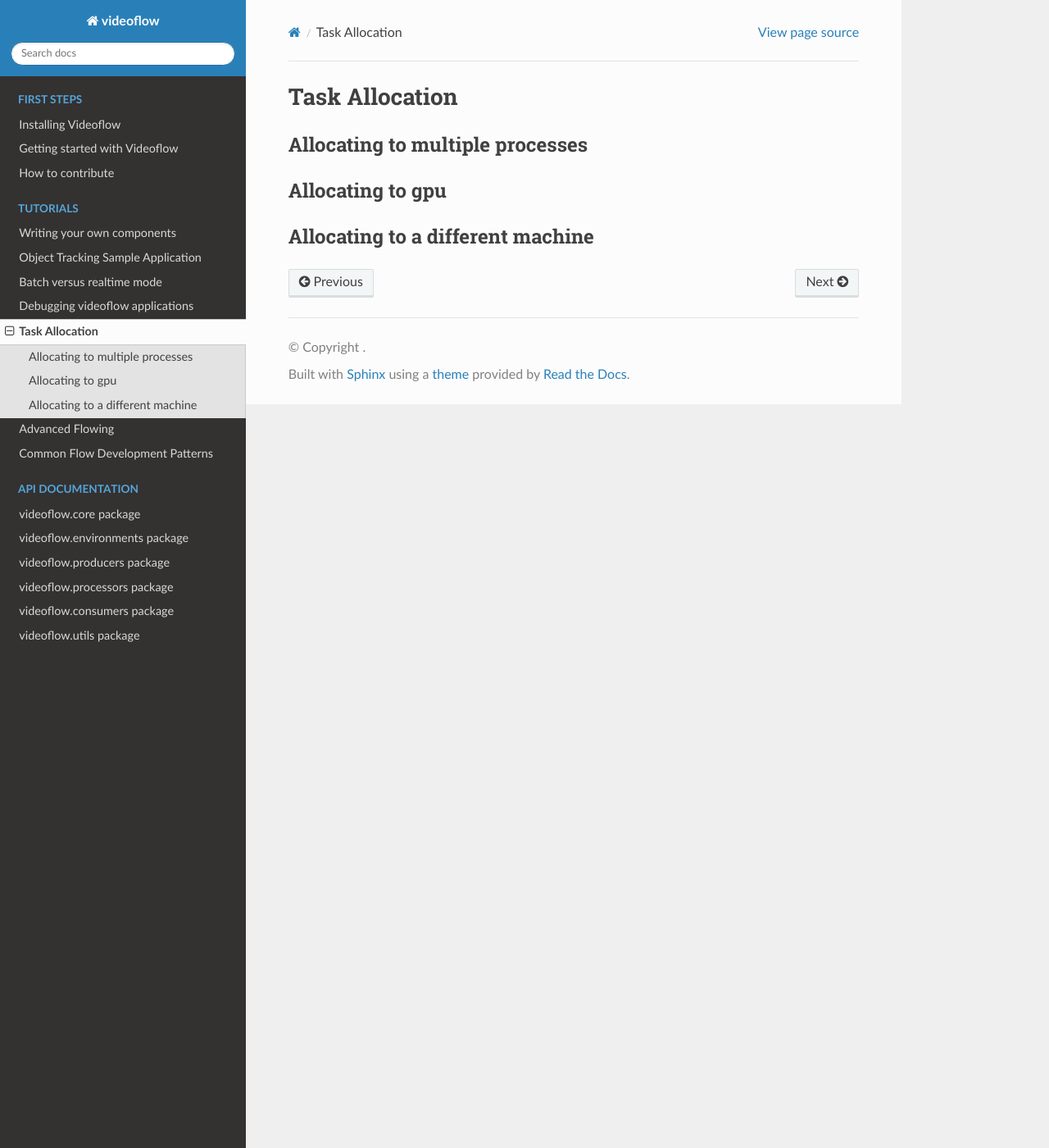
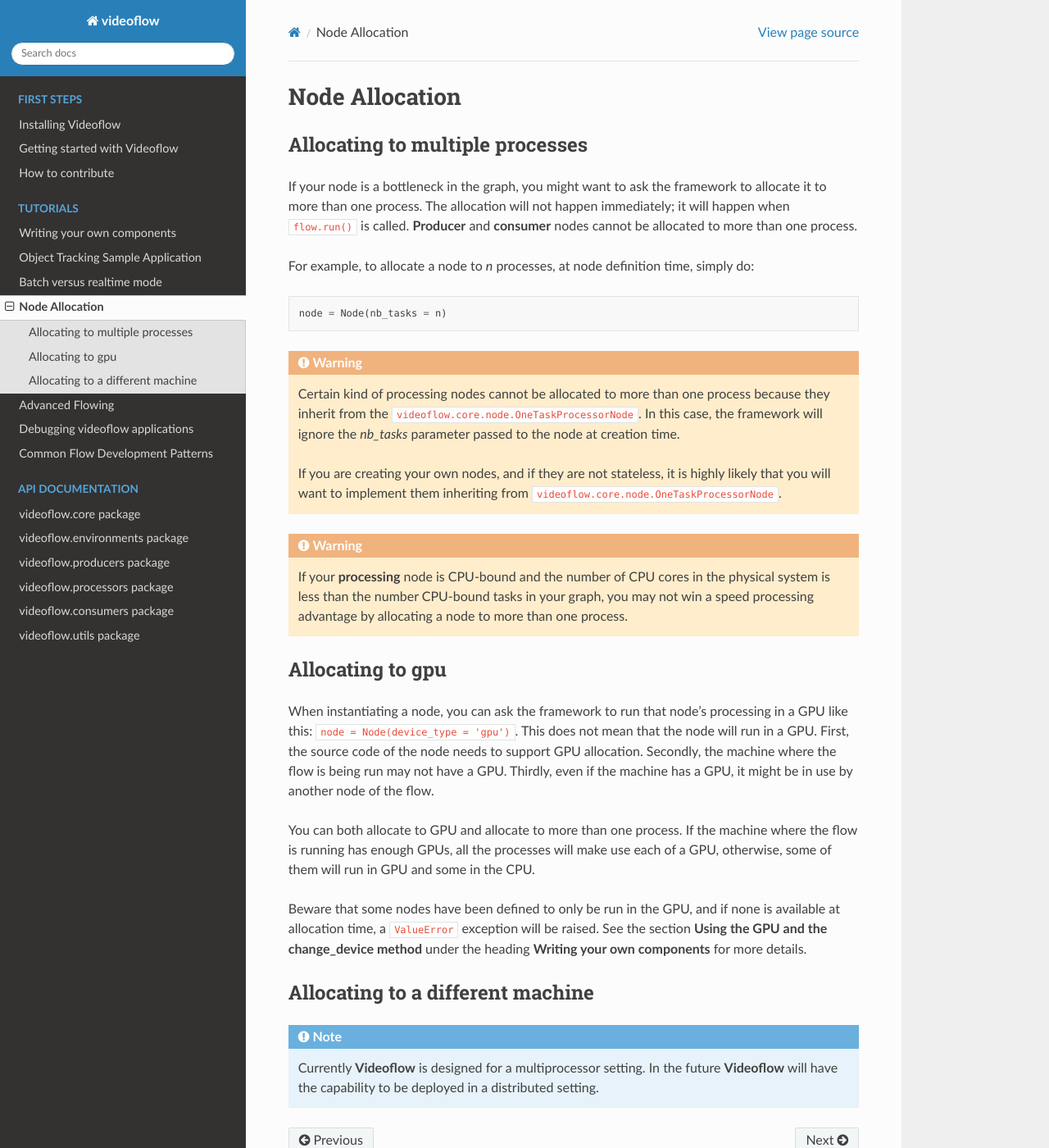
Before and after one commit to videoflow/videoflow, a Sphinx documentation site: the page built from docs/source/user-documentation/task-allocation.rst, in a window 1280 px wide and 1400 px high. Shown: the whole window at 82% size. Built offline with Sphinx 7.4.7 and the Read the Docs theme 2.0.0, drawn with Linux system fonts in a browser that asks for light colours.

Commit message:
Finished the section on task allocation

```diff
--- a/docs/source/index.rst
+++ b/docs/source/index.rst
@@ -37,9 +37,9 @@ Free and open source
     user-documentation/writing-your-own-components
     user-documentation/object-tracking-sample-application
     user-documentation/batch-versus-realtime-mode
-    user-documentation/debugging-flow-applications
     user-documentation/task-allocation
     user-documentation/advanced-flowing
+    user-documentation/debugging-flow-applications
     user-documentation/common-patterns
 
 .. toctree::
--- a/docs/source/user-documentation/task-allocation.rst
+++ b/docs/source/user-documentation/task-allocation.rst
@@ -1,11 +1,51 @@
-Task Allocation
+Node Allocation
 ===============
 
 Allocating to multiple processes
 --------------------------------
+If your node is a bottleneck in the graph, you might
+want to ask the framework to allocate it to more than one process.
+The allocation will not happen immediately; it will happen when ``flow.run()``
+is called.  **Producer** and **consumer** nodes cannot be allocated to more than one process.
+
+For example, to allocate a node to *n* processes, at node definition time, simply do::
+
+    node = Node(nb_tasks = n)
+
+.. warning::
+    Certain kind of processing nodes cannot be allocated to more than one process
+    because they inherit from the ``videoflow.core.node.OneTaskProcessorNode``. In
+    this case, the framework will ignore the `nb_tasks` parameter passed to the node
+    at creation time.
+
+    If you are creating your own nodes, and if they are not stateless, it is highly likely
+    that you will want to implement them inheriting from ``videoflow.core.node.OneTaskProcessorNode``.
+
+.. warning::
+    If your **processing** node is CPU-bound and the number of CPU cores in the physical
+    system is less than the number CPU-bound tasks in your graph, you may not win a speed processing
+    advantage by allocating a node to more than one process.
 
 Allocating to gpu
 -----------------
+When instantiating a node, you can ask the framework to run that node's processing in a GPU like this:
+``node = Node(device_type = 'gpu')``.  This does not mean that the node will run in a GPU.  First, the
+source code of the node needs to support GPU allocation. Secondly, the machine where the flow is being
+run may not have a GPU.  Thirdly, even if the machine has a GPU, it might be in use by another node
+of the flow.
+
+You can both allocate to GPU and allocate to more than one process. If the machine where the flow is
+running has enough GPUs, all the processes will make use each of a GPU, otherwise, some of them
+will run in GPU and some in the CPU.
+
+Beware that some nodes have been defined to only be run in the GPU, and if none is available at
+allocation time, a ``ValueError`` exception will be raised.  See the section **Using the GPU
+and the change_device method** under the heading **Writing your own components**
+for more details.
+
 
 Allocating to a different machine
 ---------------------------------
+.. note::
+    Currently **Videoflow** is designed for a multiprocessor setting.
+    In the future **Videoflow** will have the capability to be deployed in a distributed setting.
--- a/docs/source/user-documentation/writing-your-own-components.rst
+++ b/docs/source/user-documentation/writing-your-own-components.rst
@@ -138,7 +138,7 @@ the allocation process fail.
 
 When to extend ``OneTaskProcessorNode``
 ^^^^^^^^^^^^^^^^^^^^^^^^^^^^^^^^^^^^^^^
-In the future, **Videoflow** will support the parallelization of a processor in multiple
+**Videoflow** supports the parallelization of a processor in multiple
 processes.  That functionality is very useful whenever to have whenever the processor is or
 may become a bottleneck in the flow.
 
```
Also changed, not shown: 1 other file.
